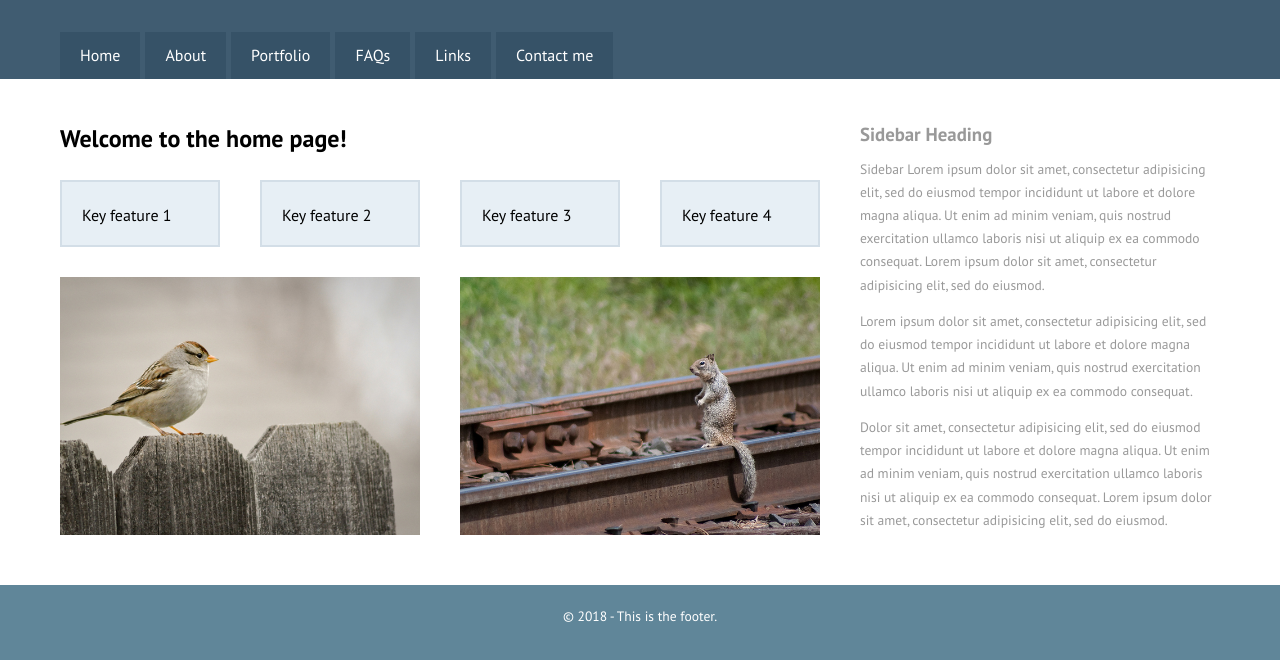
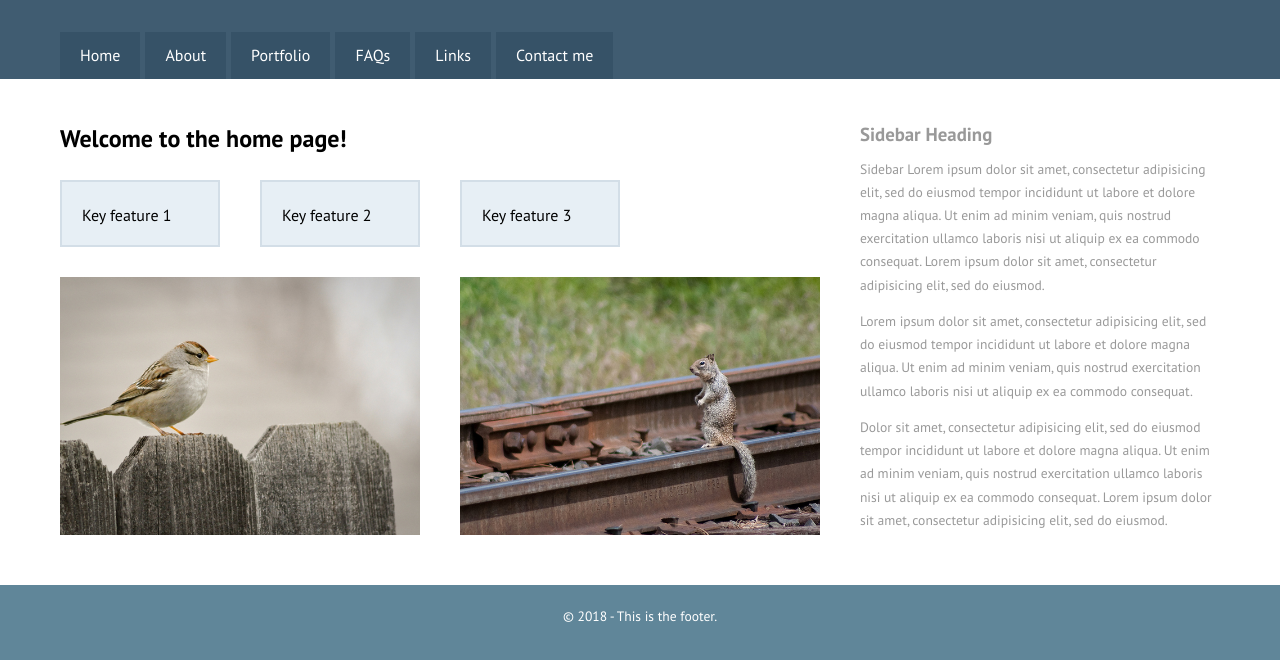
Before and after one commit to toploveting/w3-hw, a website built with webpack: page assets/index.html in a window 1280 px wide. Shown: the part 92-752 px from the top of the page. Built offline with nearby package versions, Linux system fonts and the light colour scheme.

Commit message:
110519032-3

```diff
--- a/assets/index.html
+++ b/assets/index.html
@@ -51,11 +51,6 @@
 								<p>Key feature 3</p>
 							</div>
 						</div>
-						<div class="col col-sm-6 col-lg-3">
-							<div class="box-a">
-								<p>Key feature 4</p>
-							</div>
-						</div>
 
 					</div>
 
```
